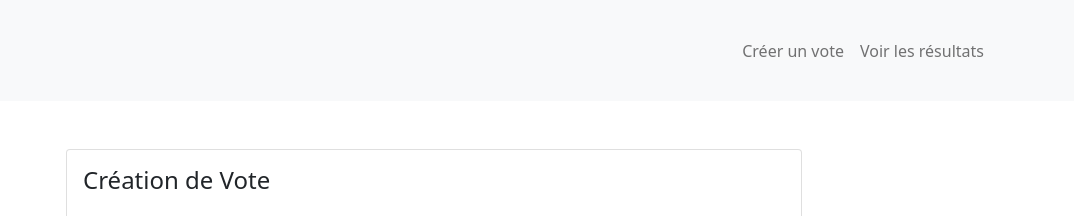
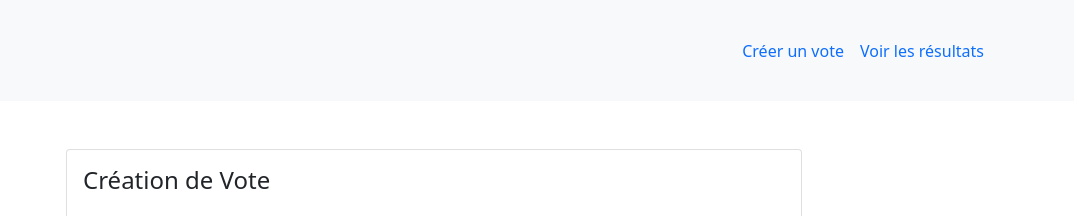
Before and after one commit to Drazz34/a_vote_service, a plain HTML site: page PageCreation.html in a window 1280 px wide. Shown: the top 216 px of the page, 206-1280 px from the left. Drawn offline with nearby package versions, Linux system fonts and the light colour scheme.

Commit message:
modif css couleur lien page creation

```diff
--- a/PageCreation.html
+++ b/PageCreation.html
@@ -7,6 +7,14 @@
     <link href="https://cdn.jsdelivr.net/npm/bootstrap@5.0.2/dist/css/bootstrap.min.css" rel="stylesheet"
         integrity="sha384-EVSTQN3/azprG1Anm3QDgpJLIm9Nao0Yz1ztcQTwFspd3yD65VohhpuuCOmLASjC" crossorigin="anonymous">
     <title>Création Page</title>
+    <style>
+        .nav-link {
+            color: #0D6EFD !important;
+        }
+        .nav-link:hover {
+            color: #0a58ca !important;
+        }
+    </style>
 </head>
 
 <body>
```
